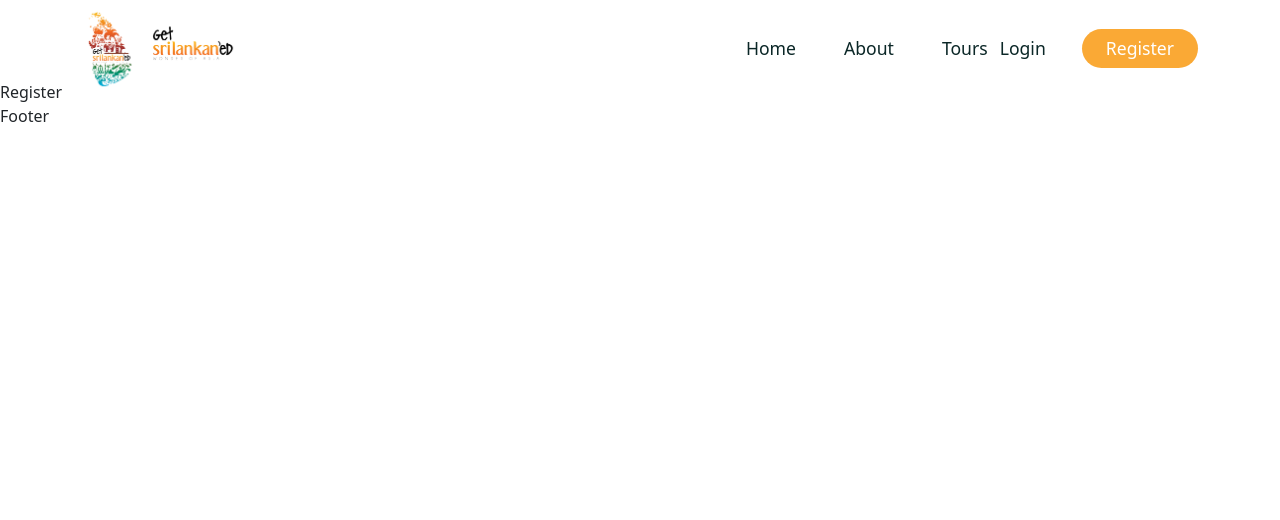
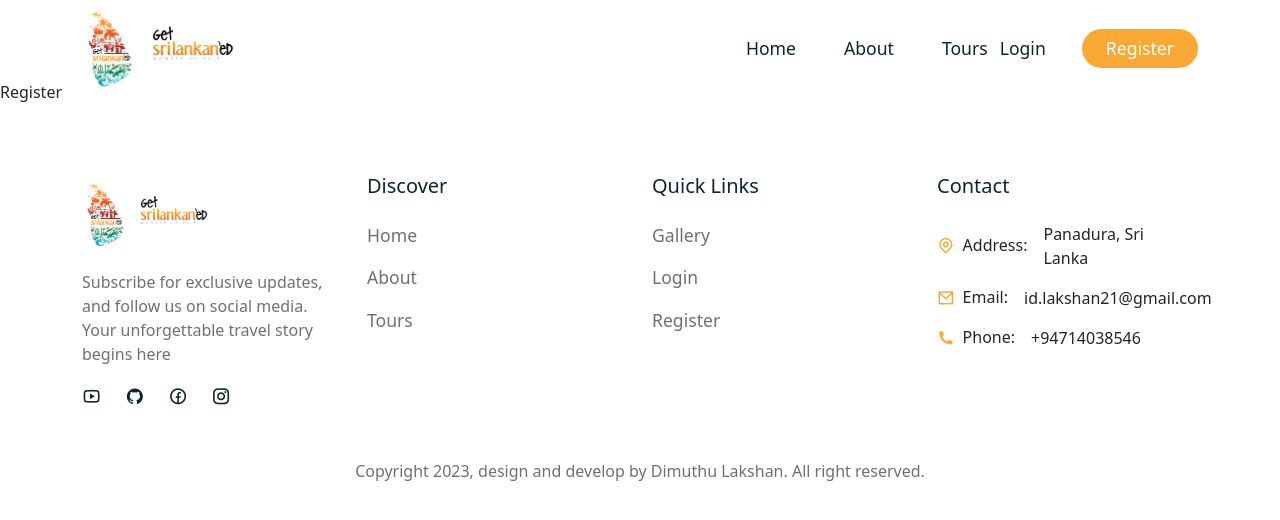
Before and after one commit to idlakshan/Travel-SriLanka-FrontEnd, a React (Create React App) app: page /register in a window 1280 px wide. Shown: the top 520 px of the page. Built offline with nearby package versions, Linux system fonts and the light colour scheme; a web font is replaced by a local one.

Commit message:
implement footer section

```diff
--- a/src/components/Footer/Footer.jsx
+++ b/src/components/Footer/Footer.jsx
@@ -1,10 +1,156 @@
 import React from 'react'
+import './footer.css'
+import { Col, Container, ListGroup, ListGroupItem, Row } from 'reactstrap'
+import logo from "../../assets/images/logo.png";
+import { Link } from 'react-router-dom';
+
+
+
+const quick__links = [
+  {
+    path: "/home",
+    display: "Home",
+  },
+  {
+    path: "/about",
+    display: "About",
+  },
+  {
+    path: "/tours",
+    display: "Tours",
+  },
+]
+
+const quick__links2 = [
+  {
+    path: "/gallery",
+    display: "Gallery",
+  },
+  {
+    path: "/login",
+    display: "Login",
+  },
+  {
+    path: "/register",
+    display: "Register",
+  },
+]
 
 const Footer = () => {
+
+  const year = new Date().getFullYear()
+
   return (
-    <div>
-      Footer
-    </div>
+    <footer className="footer">
+      <Container>
+        <Row>
+          <Col lg='3'>
+            <div className="logo">
+              <img src={logo} alt="" />
+              <p> Subscribe for exclusive updates, and follow us on social media. Your unforgettable travel story begins here</p>
+
+              <div className="social__links d-flex align-items-center gap-4">
+                <span>
+                  <Link to="#"><i class='ri-youtube-line'></i></Link>
+                </span>
+                <span>
+                  <Link to="#"><i class='ri-github-fill'></i></Link>
+                </span>
+                <span>
+                  <Link to="#"><i class='ri-facebook-circle-line'></i></Link>
+                </span>
+                <span>
+                  <Link to="#"><i class='ri-instagram-line'></i></Link>
+                </span>
+
+
+              </div>
+            </div>
+          </Col>
+          <Col lg='3'>
+            <h5 className='footer__link-title'>Discover</h5>
+
+            <ListGroup className='footer__quick-links'>
+              {
+                quick__links.map((item, index) => (
+                  <ListGroupItem key={index} className='ps-0 border-0'>
+                    <Link to={item.path}>{item.display}</Link>
+                  </ListGroupItem>
+                ))
+              }
+
+            </ListGroup>
+          </Col>
+          <Col lg='3'>
+
+            <h5 className='footer__link-title'>Quick Links</h5>
+
+            <ListGroup className='footer__quick-links'>
+              {
+                quick__links2.map((item, index) => (
+                  <ListGroupItem key={index} className='ps-0 border-0'>
+                    <Link to={item.path}>{item.display}</Link>
+                  </ListGroupItem>
+                ))
+              }
+
+            </ListGroup>
+          </Col>
+          <Col lg='3'>
+            <h5 className='footer__link-title'>Contact</h5>
+
+            <ListGroup className='footer__quick-links'>
+
+              <ListGroupItem className='ps-0 border-0 d-flex align-items-center gap-3'>
+                <h6 className='mb-0 d-flex align-items-center gap-2'>
+                  <span><i class='ri-map-pin-line'></i></span>
+                  Address:
+                </h6>
+
+                <p className='mb-0'>Panadura, Sri Lanka</p>
+              </ListGroupItem>
+
+
+            </ListGroup>
+
+            <ListGroup className='footer__quick-links'>
+
+              <ListGroupItem className='ps-0 border-0 d-flex align-items-center gap-3'>
+                <h6 className='mb-0 d-flex align-items-center gap-2'>
+                  <span><i class='ri-mail-line'></i></span>
+                  Email:
+                </h6>
+
+                <p className='mb-0'>id.lakshan21@gmail.com</p>
+              </ListGroupItem>
+
+
+            </ListGroup>
+
+
+
+            <ListGroup className='footer__quick-links'>
+
+              <ListGroupItem className='ps-0 border-0 d-flex align-items-center gap-3'>
+                <h6 className='mb-0 d-flex align-items-center gap-2'>
+                  <span><i class='ri-phone-fill'></i></span>
+                  Phone:
+                </h6>
+
+                <p className='mb-0'>+94714038546</p>
+              </ListGroupItem>
+
+
+            </ListGroup>
+          </Col>
+          <Col lg='12' className='text-center pt-5'>
+            <p className='copyright'>Copyright {year}, design and develop by Dimuthu Lakshan. All right reserved.</p>
+
+          </Col>
+        </Row>
+      </Container>
+
+    </footer>
   )
 }
 
--- /dev/null
+++ b/src/components/Footer/footer.css
@@ -0,0 +1,42 @@
+.footer{
+    padding-top: 70px;
+    padding-bottom: 30px;
+}
+
+.footer .logo img{
+    width: 50%;
+    margin-bottom: 1rem;
+}
+
+.footer .logo p{
+    color: var(--text-color);
+}
+
+.social__links span a{
+    text-decoration: none;
+    color: var(--heading-color);
+    font-size: 1.2rem;
+}
+
+.footer__link-title{
+    color: var(--heading-color);
+    margin-bottom: 1rem;
+}
+
+.footer__quick-links li a{
+    text-decoration: none;
+    color: var(--text-color);
+    font-size: 1.1rem;
+}
+
+.footer__quick-links h6 span{
+    color: var(--secondary-color);
+    font-size: 1.1rem;
+
+}
+
+.copyright{
+    color: var(--text-color);
+    font-size: 1rem ;
+
+}
--- a/src/components/Header/Header.jsx
+++ b/src/components/Header/Header.jsx
@@ -1,4 +1,4 @@
-import React from 'react'
+import React, { useEffect, useRef } from 'react'
 import { Button, Container, Row } from 'reactstrap'
 import logo from "../../assets/images/logo.png";
 import './header.css'
@@ -19,9 +19,31 @@ const nav__links = [
   },
 ];
 
+
+
 const Header = () => {
+
+  const headerRef = useRef(null)
+
+  const stickyHeaderfun = () => {
+    window.addEventListener('scroll', () => {
+      if (document.body.scrollTop > 90 || document.documentElement.scrollTop > 90) {
+        headerRef.current.classList.add('sticky__header')
+      } else {
+        headerRef.current.classList.remove('sticky__header')
+      }
+    })
+  }
+
+  useEffect(() => {
+    stickyHeaderfun();
+
+    return window.removeEventListener('scroll', stickyHeaderfun)
+  })
+
+
   return (
-    <header className="header">
+    <header className="header" ref={headerRef}>
       <Container>
         <Row>
           <div className='nav__wrapper d-flex align-items-center justify-content-between'>
--- a/src/components/Header/header.css
+++ b/src/components/Header/header.css
@@ -31,7 +31,7 @@
 }
 .sticky__header{
     width: 100%;
-    height: 80px;
+    height: 90px;
     line-height: 80px;
     background-color: #fff;
     position: sticky;
```
